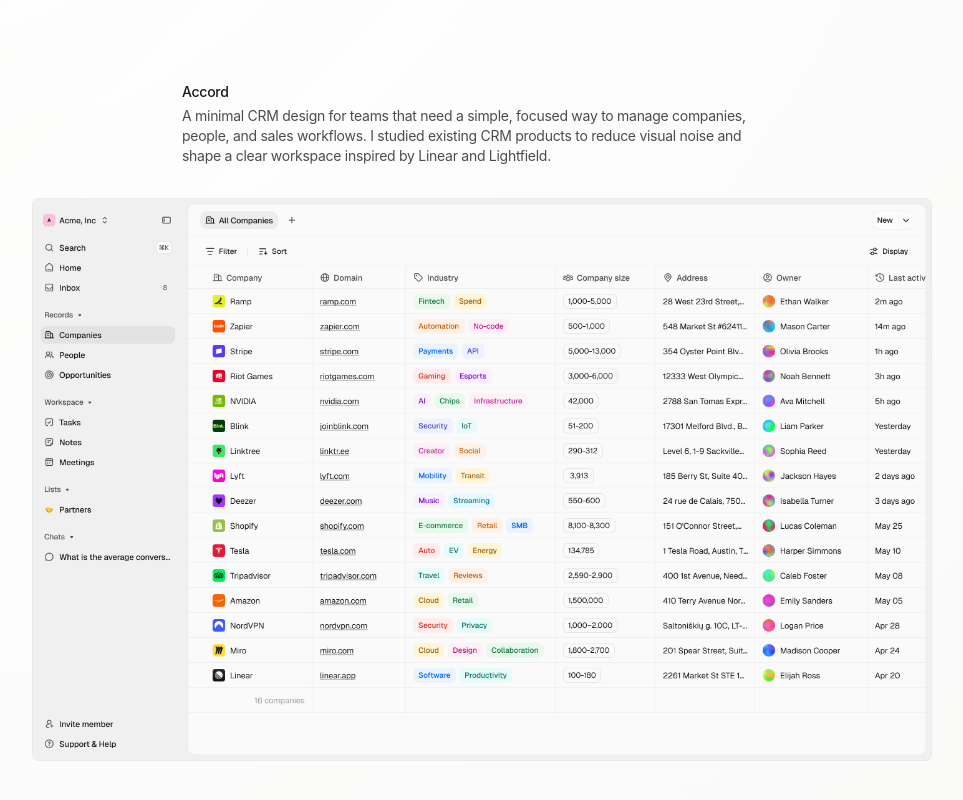
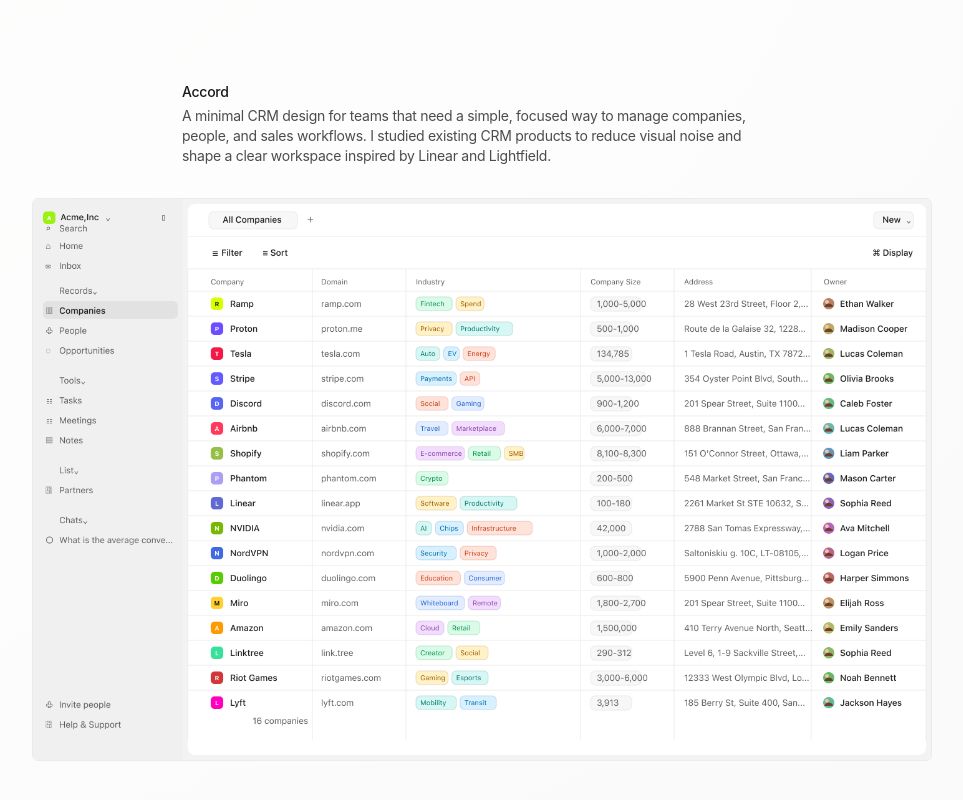
Before and after one commit to emrnc/alex-lohinov-portfolio, a Next.js app: page / in a window 1280 px wide. Shown: the part 482-1282 px from the top of the page, without its empty margins (158-1121 px from the left). Built offline with nearby package versions, Linux system fonts and the light colour scheme.

Commit message:
Update Accord project preview

```diff
--- a/app/project-lightbox.tsx
+++ b/app/project-lightbox.tsx
@@ -17,7 +17,7 @@ export function ProjectLightbox({ title, image, darkImage }: ProjectLightboxProp
   const [isDarkTheme, setIsDarkTheme] = useState(false);
   const titleId = useId();
   const activeImage = isDarkTheme && darkImage ? darkImage : image;
-  const activeImageSize = isDarkTheme && darkImage ? { width: 1440, height: 900 } : { width: 900, height: 563 };
+  const activeImageSize = { width: 1440, height: 900 };
 
   useEffect(() => {
     setIsMounted(true);
```
Also changed, not shown: public/project-accord-dark.png, public/project-accord.png.
